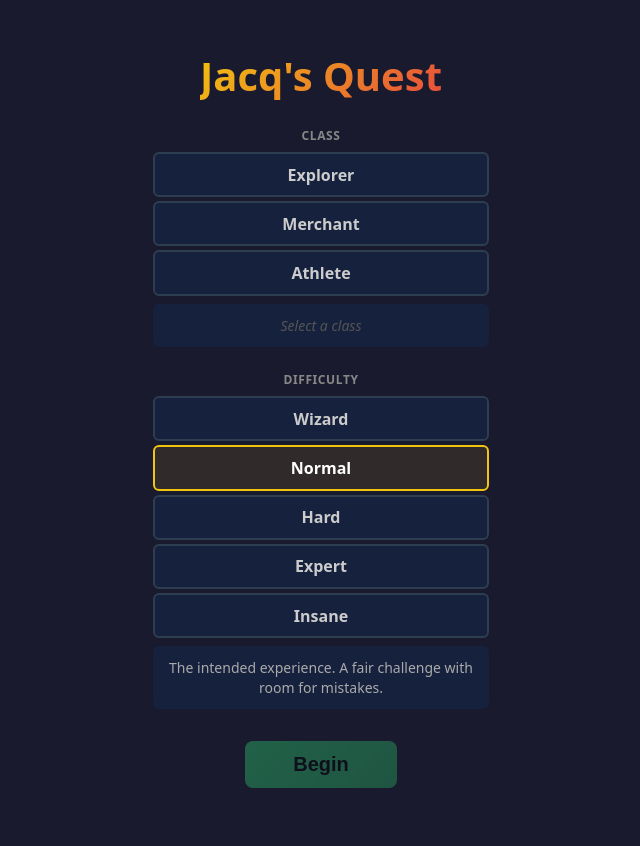
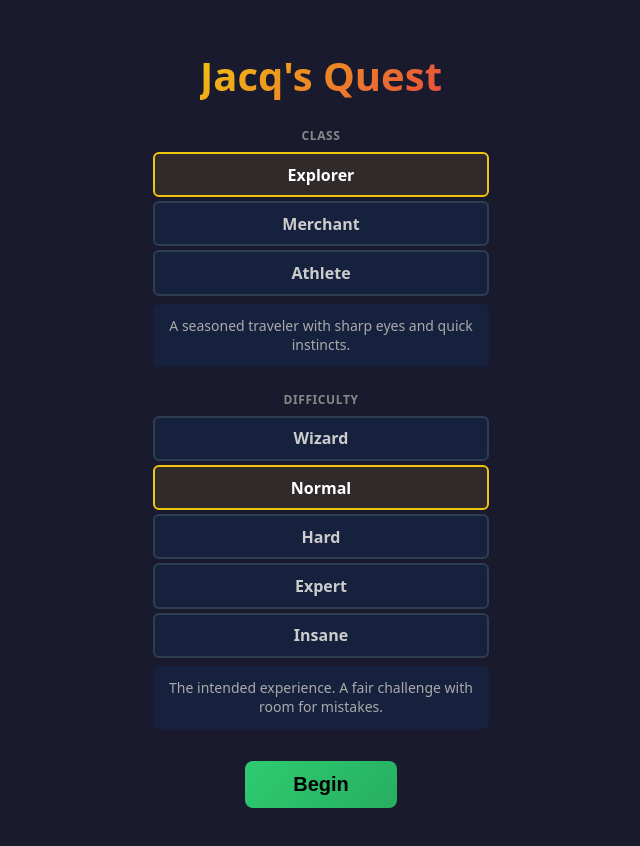
Before and after one commit to sitnaltax/jackpot-dungeon, a Svelte app: page / in a window 1280 px wide. Both pictures are taken after a click on the button "Start Game". Shown: the top 846 px of the page, without its empty margins (319-959 px from the left). Built offline with nearby package versions, Linux system fonts and the light colour scheme.

Commit message:
select explorer to start

```diff
--- a/src/components/ClassSelect.svelte
+++ b/src/components/ClassSelect.svelte
@@ -10,7 +10,7 @@
     { id: 'insane', name: 'Insane', description: 'Near-impossible odds. Only for the truly reckless.' },
   ];
 
-  let selectedClass = null;
+  let selectedClass = CLASS_LIST[0];
   let selectedDifficulty = 'normal';
 
   $: selectedDiffData = DIFFICULTIES.find(d => d.id === selectedDifficulty);
```
